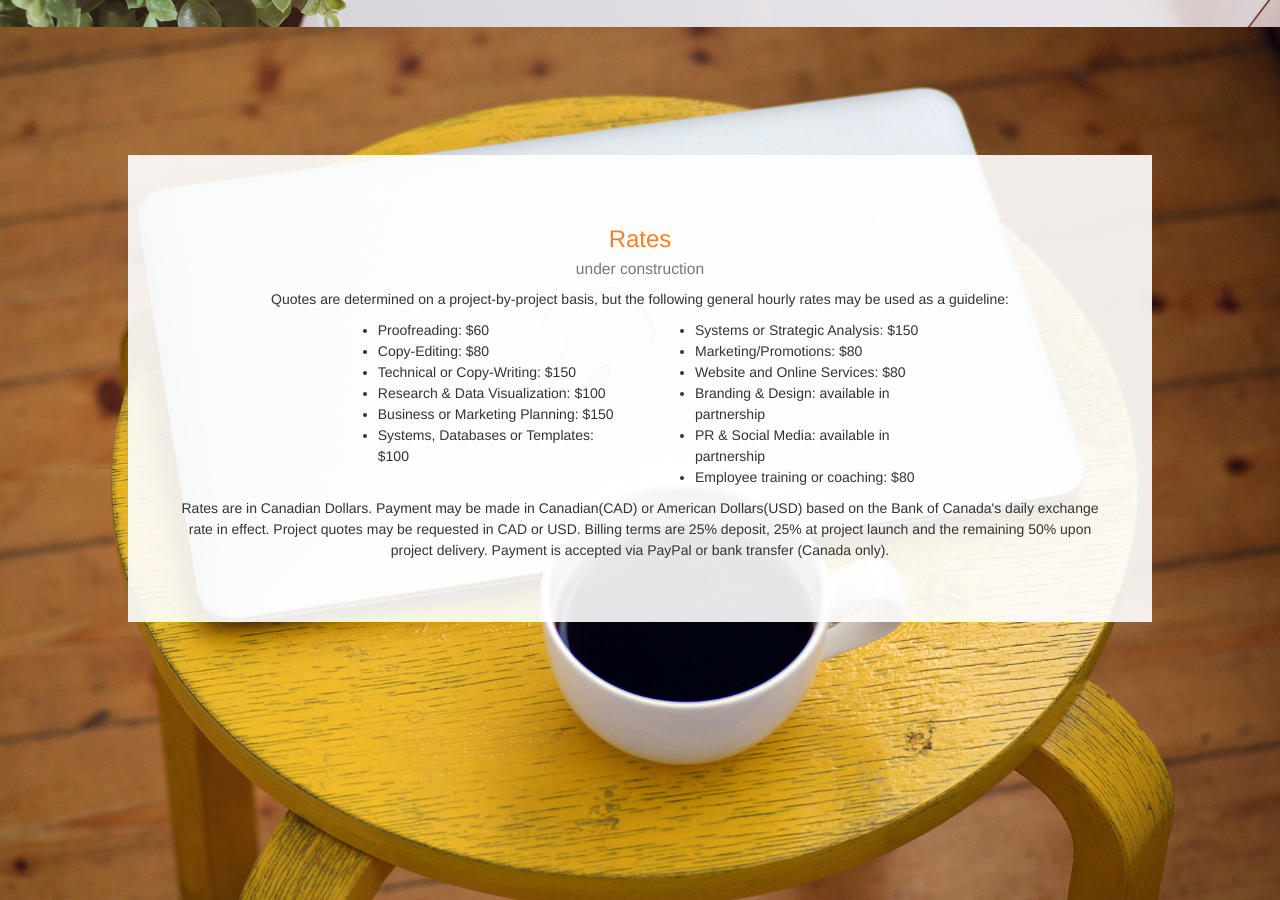
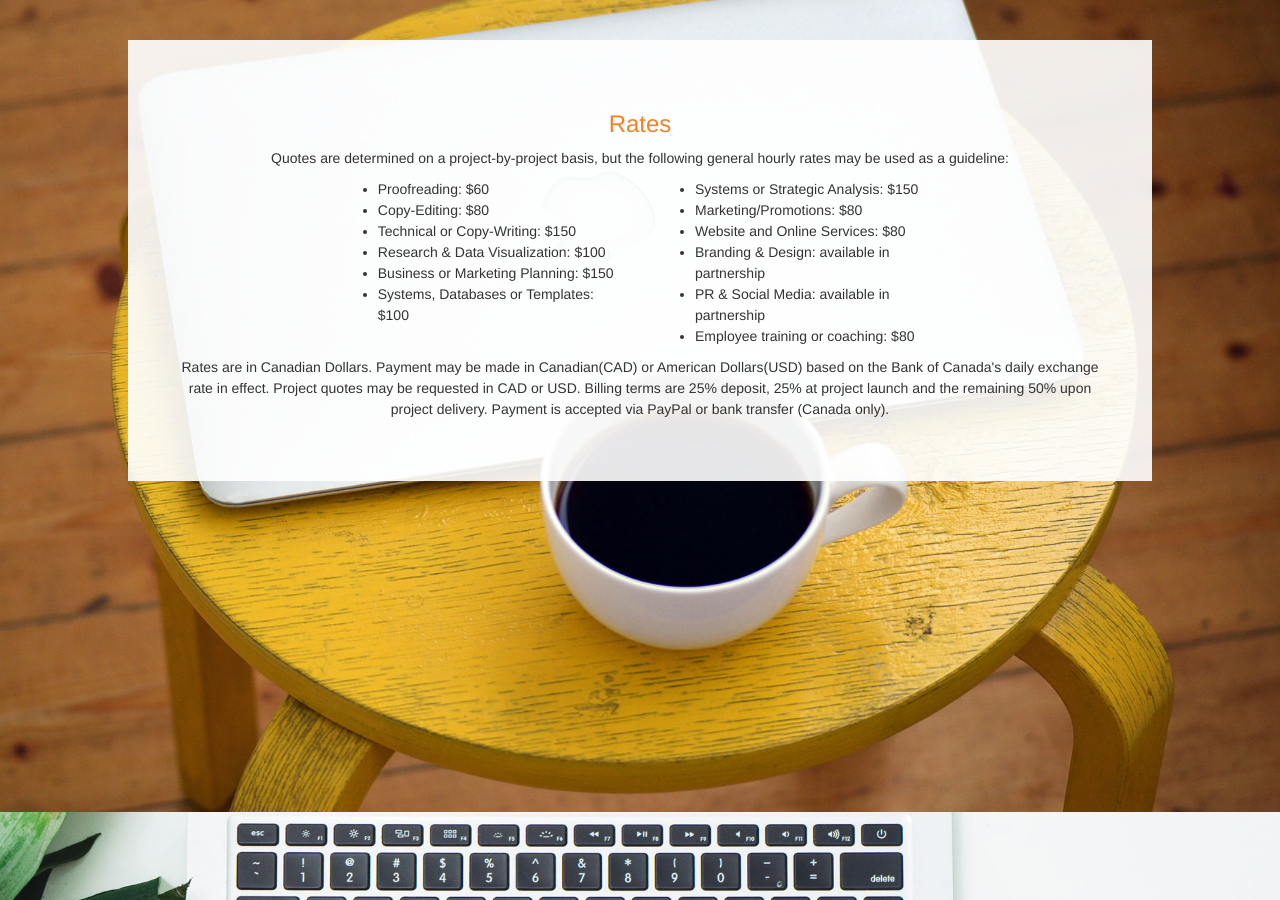
Before and after one commit to kaiewiggins/businesswriting, a Jekyll site: the page built from index.html, in a window 1280 px wide and 900 px high, scrolled down 3850 px. Built offline with Jekyll 4.4.1, drawn with Linux system fonts in a browser that asks for light colours; nearby versions of some CDN libraries.

Commit message:
Update index.html

```diff
--- a/index.html
+++ b/index.html
@@ -67,6 +67,7 @@
                                   <li>Photon Export</li>
         </ul>
             </div><!--close col-->
+                                <div class="col-xs-3 text-left">
                               <ul>
           <li>Skyscanner</li>
                                   <li>Trimble</li>
@@ -76,6 +77,7 @@
                                   <li>OAC Services Software Consulting</li>
         </ul>
             </div><!--close col-->
+                                <div class="col-xs-3 text-left">
               <ul>
           <li>Gourmet Marketing</li>
                   <li>Push Operations</li>
@@ -280,7 +282,7 @@
                         <div class="index-bg-4" id="quoterates" style="height: fit-content;">
       <a class="anchor" name="quoterates" id="quoterates"></a>
               <div class="text-center" style="background-color: rgba(255,255,255,0.9); padding: 5%;">
-                  <h3>Rates<br><small>under construction</small></h3>
+                  <h3>Rates<br></h3>
      <p>Quotes are determined on a project-by-project basis, but the following general hourly rates may be used as a guideline:</p>
      <div class="row">
          <div class="col-xs-2"></div>
```
